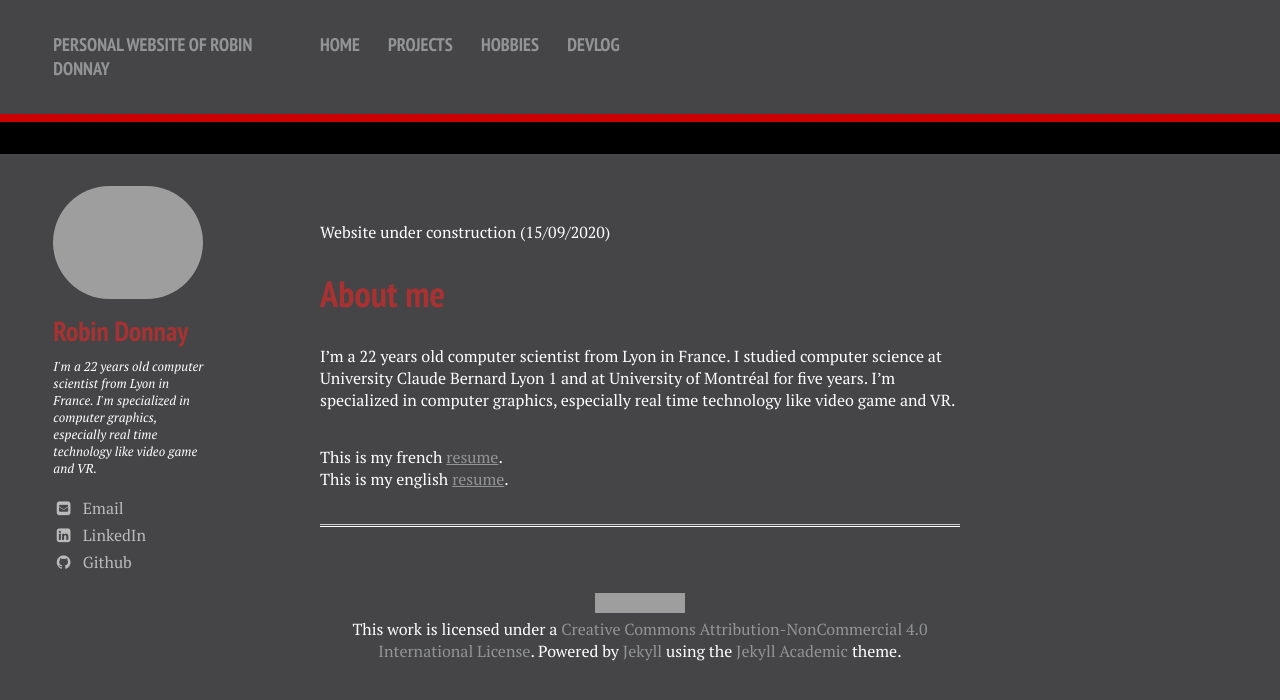
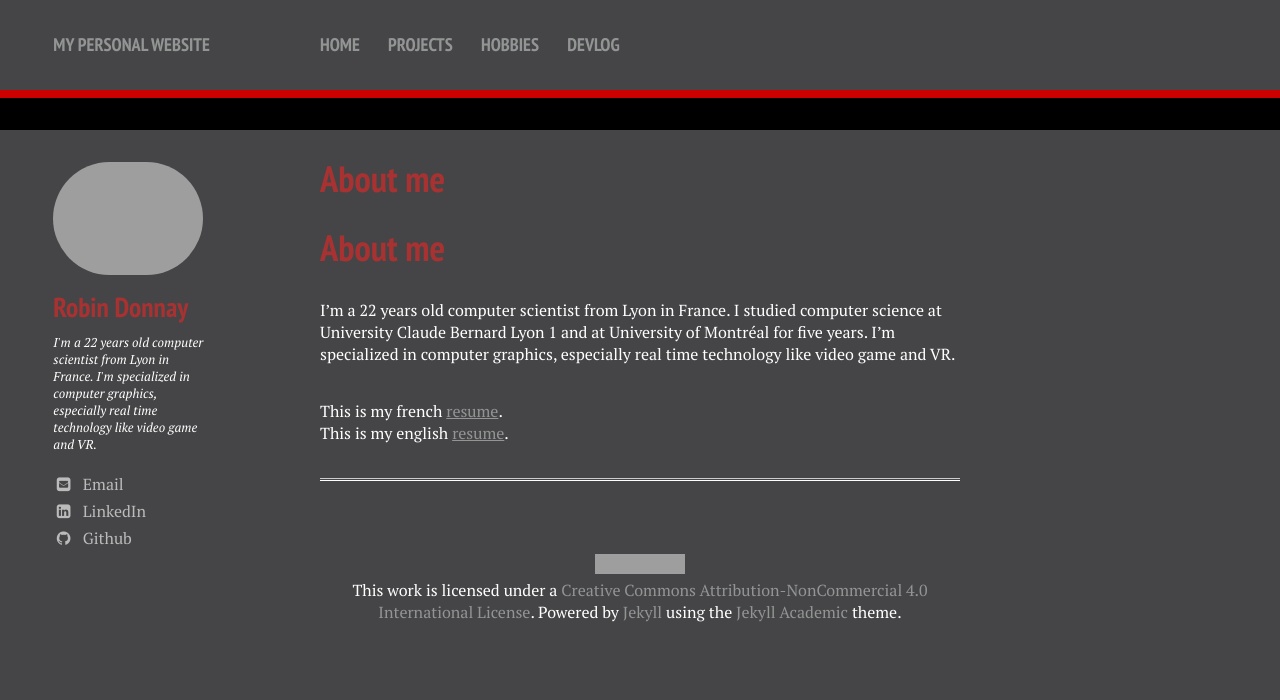
Before and after one commit to Aros69/RobinDonnay, a Jekyll site: the page built from index.md, in a window 1280 px wide. Shown: the top 700 px of the page. Built offline with Jekyll 4.4.1, drawn with Linux system fonts in a browser that asks for light colours; nearby versions of some CDN libraries; our own code applies the rules of GitHub Pages for plain Markdown files; grey boxes are pictures that could not be loaded.

```diff
--- a/_config.yml
+++ b/_config.yml
@@ -1,6 +1,6 @@
 # Site wide configuration
 
-title: Personal Website of Robin Donnay
+title: My Personal Website
 locale: en_US
 logo: # filename of a logo image that has been placed into your images directory
 
--- a/index.md
+++ b/index.md
@@ -2,8 +2,6 @@
 layout: page
 excerpt: "About Me..."
 ---
-
-Website under construction (15/09/2020)
 
 # About me
 
```
Also changed, not shown: devlog.md (+1 -1 lines).
